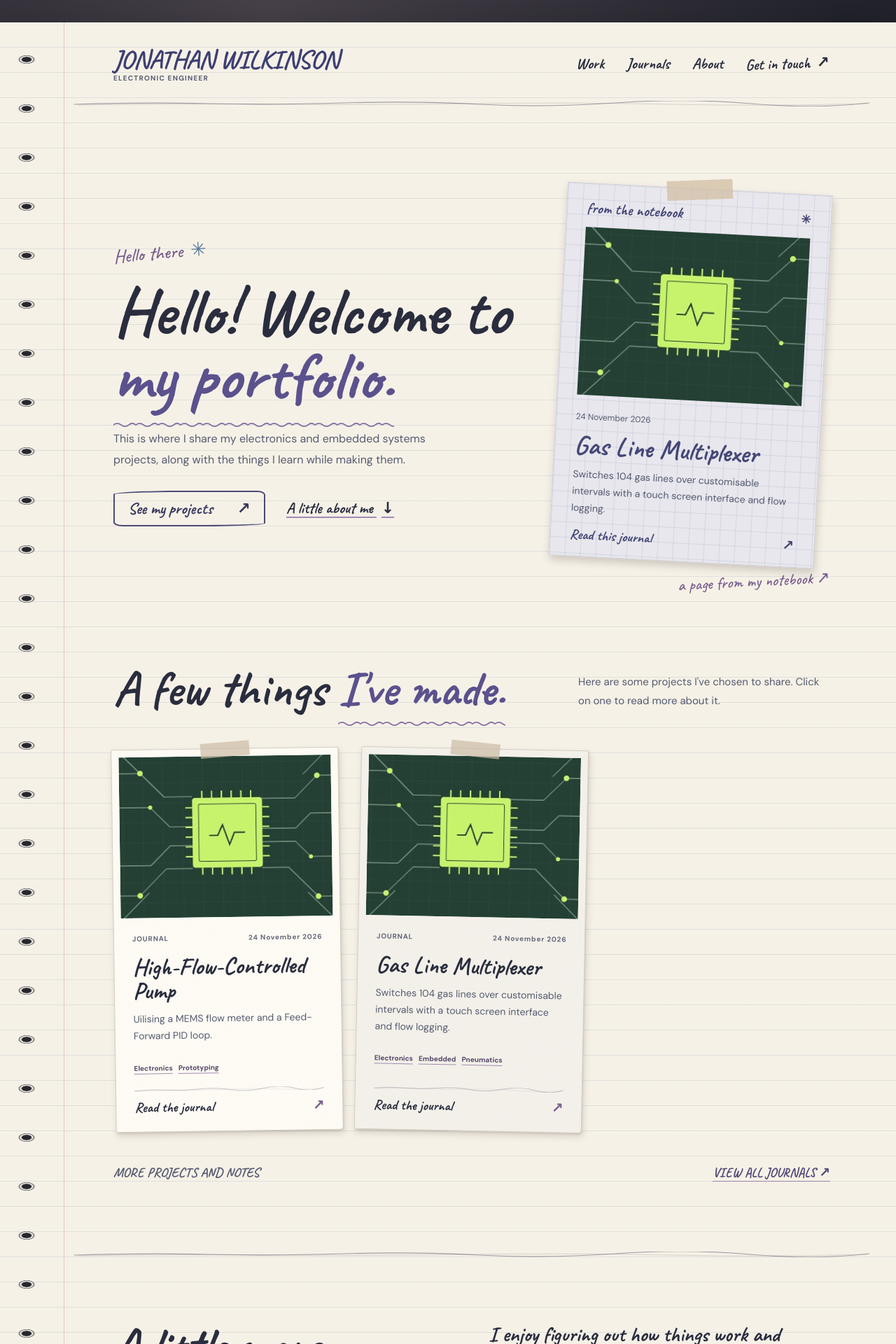
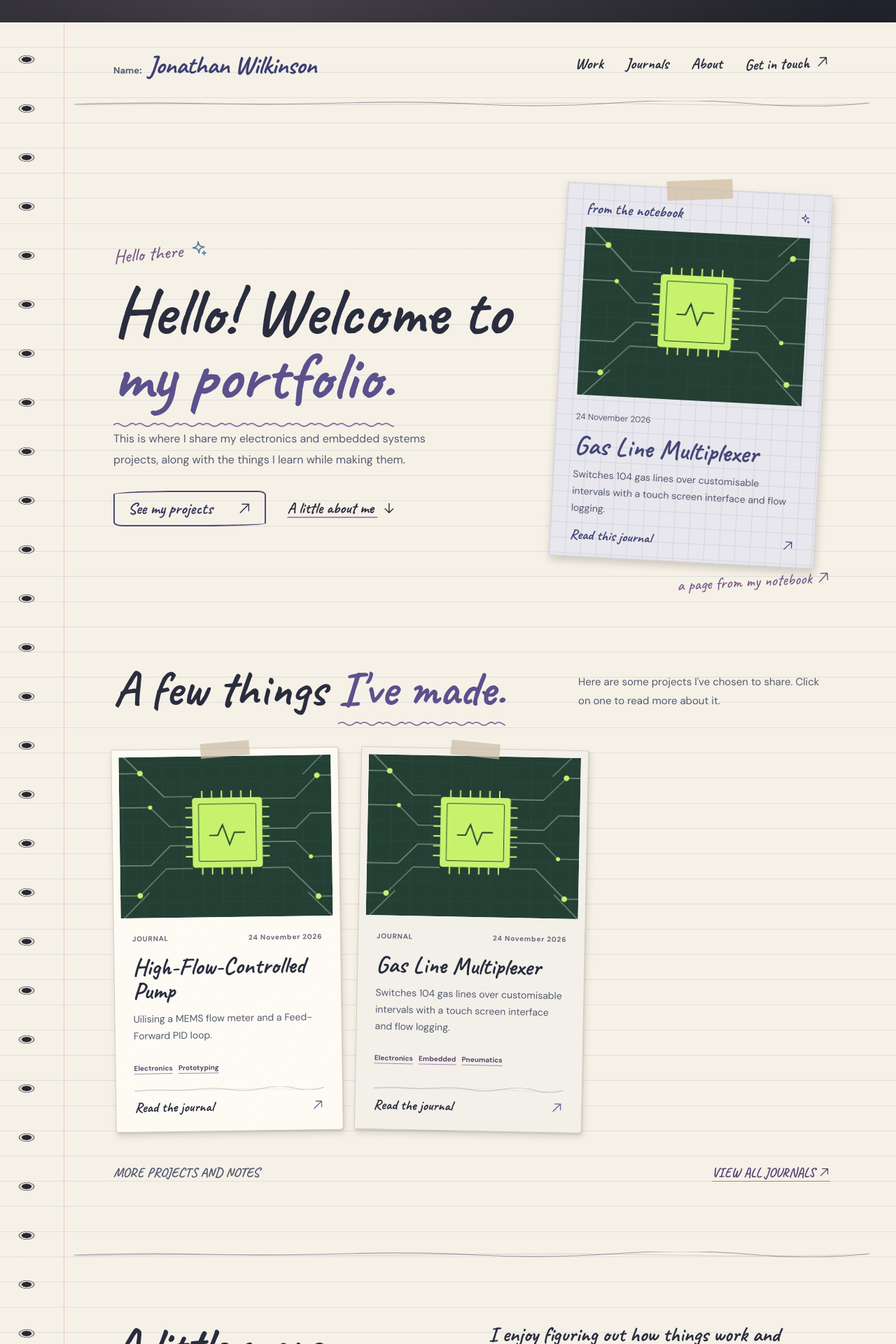
Before and after one commit to joewilkyway/jonathanwilkinson, a Jekyll site: the page built from index.html, in a window 1280 px wide. Shown: the top 1920 px of the page at 70% size. Built offline with Jekyll 4.4.1, drawn with Linux system fonts in a browser that asks for light colours; some of the changed text lies outside the part shown.

Commit message:
Use notebook name label and consistent icons
Co-authored-by: copilot-swe-agent[bot] <198982749+Copilot@users.noreply.github.com>

```diff
--- /dev/null
+++ b/_includes/icon.html
@@ -0,0 +1,9 @@
+<svg class="icon icon-{{ include.name }}" viewBox="0 0 24 24" fill="none" stroke="currentColor" stroke-width="1.7" stroke-linecap="round" stroke-linejoin="round" aria-hidden="true" focusable="false">
+  {% case include.name %}
+  {% when 'arrow-up-right' %}<path d="M5 19 19 5M8 5h11v11"/>
+  {% when 'arrow-down' %}<path d="M12 4v16M5 13l7 7 7-7"/>
+  {% when 'arrow-up' %}<path d="M12 20V4M5 11l7-7 7 7"/>
+  {% when 'arrow-left' %}<path d="M20 12H4M11 5l-7 7 7 7"/>
+  {% when 'sparkle' %}<path d="M12 2c.7 5.8 2.2 7.3 8 8-5.8.7-7.3 2.2-8 8-.7-5.8-2.2-7.3-8-8 5.8-.7 7.3-2.2 8-8ZM19 16v5m-2.5-2.5h5"/>
+  {% endcase %}
+</svg>
--- a/_includes/post-card.html
+++ b/_includes/post-card.html
@@ -17,7 +17,7 @@
         {% if include.post.tags.size > 0 %}
         <div class="tags">{% for tag in include.post.tags %}<span>{{ tag | escape }}</span>{% endfor %}</div>
         {% endif %}
-        <span class="card-read">Read the journal <span aria-hidden="true">↗</span></span>
+        <span class="card-read">Read the journal {% include icon.html name="arrow-up-right" %}</span>
       </div>
     </a>
   </article>
--- a/_layouts/post.html
+++ b/_layouts/post.html
@@ -9,7 +9,7 @@
 </head>
 <body>
   <main class="container post section">
-    <a class="post-back" href="{{ '/journals/' | relative_url }}">← Back to journals</a>
+    <a class="post-back" href="{{ '/journals/' | relative_url }}">{% include icon.html name="arrow-left" %} Back to journals</a>
     <article>
       <time class="post-date" datetime="{{ page.date | date: '%Y-%m-%d' }}">{{ page.date | date: "%d %B %Y" }}</time>
       <h1 class="post-title">{{ page.title | escape }}</h1>
--- a/index.html
+++ b/index.html
@@ -14,14 +14,14 @@
   <header class="site-header">
     <nav class="container site-nav" aria-label="Main navigation">
       <a class="brand" href="#top" aria-label="Jonathan Wilkinson, home">
-        <span class="brand-name">JONATHAN WILKINSON</span>
-        <small class="brand-role">ELECTRONIC ENGINEER</small>
+        <span class="brand-label">Name:</span>
+        <span class="brand-name">Jonathan Wilkinson</span>
       </a>
       <div class="nav-links">
         <a href="#work">Work</a>
         <a href="{{ '/journals/' | relative_url }}">Journals</a>
         <a href="#about">About</a>
-        <a href="#contact" class="nav-contact">Get in touch <span aria-hidden="true">↗</span></a>
+        <a href="#contact" class="nav-contact">Get in touch {% include icon.html name="arrow-up-right" %}</a>
       </div>
     </nav>
   </header>
@@ -31,12 +31,12 @@
       <div class="container">
         <div class="row align-items-center g-5 hero-row">
           <div class="col-lg-7">
-            <p class="hero-note">Hello there <span aria-hidden="true">✳</span></p>
+            <p class="hero-note">Hello there {% include icon.html name="sparkle" %}</p>
             <h1>Hello! Welcome to <span>my portfolio.</span></h1>
             <p class="hero-copy">This is where I share my electronics and embedded systems projects, along with the things I learn while making them.</p>
             <div class="hero-actions">
-              <a class="button button-dark" href="#work">See my projects <span aria-hidden="true">↗</span></a>
-              <a class="text-link" href="#about">A little about me <span aria-hidden="true">↓</span></a>
+              <a class="button button-dark" href="#work">See my projects {% include icon.html name="arrow-up-right" %}</a>
+              <a class="text-link" href="#about">A little about me {% include icon.html name="arrow-down" %}</a>
             </div>
           </div>
           <div class="col-lg-5">
@@ -44,24 +44,24 @@
               {% for post in site.posts %}
               <article class="sketch-paper journal-spotlight" data-journal-spotlight{% unless forloop.first %} hidden{% endunless %}>
                 <a class="spotlight-link" href="{{ post.url | relative_url }}">
-                  <p class="sketch-heading"><span>from the notebook</span><span aria-hidden="true">✳</span></p>
+                  <p class="sketch-heading"><span>from the notebook</span>{% include icon.html name="sparkle" %}</p>
                   {% if post.image %}
                   <img class="spotlight-image" src="{{ post.image | relative_url | escape }}" alt="" width="600" height="450"{% unless forloop.first %} loading="lazy"{% endunless %}>
                   {% endif %}
                   <time class="post-date" datetime="{{ post.date | date: '%Y-%m-%d' }}">{{ post.date | date: "%d %B %Y" }}</time>
                   <h2 class="spotlight-title">{{ post.title | escape }}</h2>
                   <p class="spotlight-summary">{{ post.description | default: post.excerpt | strip_html | strip_newlines | truncate: 150 | escape }}</p>
-                  <span class="sketch-bottom"><span>Read this journal</span><span aria-hidden="true">↗</span></span>
+                  <span class="sketch-bottom"><span>Read this journal</span>{% include icon.html name="arrow-up-right" %}</span>
                 </a>
               </article>
               {% else %}
               <div class="sketch-paper">
                 <p class="sketch-heading">from the notebook</p>
                 <p>My first journal is coming soon.</p>
-                <a class="text-link" href="{{ '/journals/' | relative_url }}">Browse journals <span aria-hidden="true">↗</span></a>
+                <a class="text-link" href="{{ '/journals/' | relative_url }}">Browse journals {% include icon.html name="arrow-up-right" %}</a>
               </div>
               {% endfor %}
-              <span class="sketch-annotation" aria-hidden="true">a page from my notebook ↗</span>
+              <span class="sketch-annotation" aria-hidden="true">a page from my notebook {% include icon.html name="arrow-up-right" %}</span>
             </div>
           </div>
         </div>
@@ -86,14 +86,14 @@
         {% else %}
         <p class="journal-empty">Selected work coming soon.</p>
         {% endif %}
-        <div id="journal" class="work-footnote"><span>MORE PROJECTS AND NOTES</span><a href="{{ '/journals/' | relative_url }}">VIEW ALL JOURNALS ↗</a></div>
+        <div id="journal" class="work-footnote"><span>MORE PROJECTS AND NOTES</span><a href="{{ '/journals/' | relative_url }}">VIEW ALL JOURNALS {% include icon.html name="arrow-up-right" %}</a></div>
       </div>
     </section>
 
     <section id="about" class="section about-section">
       <div class="container">
         <div class="row g-5">
-          <div class="col-lg-5"><h2>A little more <em>about me.</em></h2><p class="margin-note" aria-hidden="true">a bit about the person<br>behind the projects ↗</p></div>
+          <div class="col-lg-5"><h2>A little more <em>about me.</em></h2><p class="margin-note" aria-hidden="true">a bit about the person<br>behind the projects {% include icon.html name="arrow-up-right" %}</p></div>
           <div class="col-lg-6 offset-lg-1">
             <p class="about-lead">I enjoy figuring out how things work and making things of my own.</p>
             <figure class="portrait">
@@ -111,12 +111,12 @@
       <div class="container">
         <div class="row align-items-end g-4">
           <div class="col-lg-8"><h2>Where to <em>contact</em> me.</h2><p>Have a question? Email me at <a href="mailto:jonathandw0629@gmail.com">jonathandw0629@gmail.com</a>.</p></div>
-          <div class="col-lg-4 contact-action"><a class="button button-light" href="https://www.linkedin.com/in/jonathan-w-8b30a3161/">Find me on Linkedin <span aria-hidden="true">↗</span></a></div>
+          <div class="col-lg-4 contact-action"><a class="button button-light" href="https://www.linkedin.com/in/jonathan-w-8b30a3161/">Find me on Linkedin {% include icon.html name="arrow-up-right" %}</a></div>
         </div>
       </div>
     </section>
   </main>
-  <footer class="site-footer"><div class="container footer-inner"><span>© JONATHAN WILKINSON <span class="footer-dot">●</span> ELECTRONIC ENGINEERING</span><a href="#top">BACK TO TOP ↑</a></div></footer>
+  <footer class="site-footer"><div class="container footer-inner"><span>© JONATHAN WILKINSON <span class="footer-dot" aria-hidden="true"></span> ELECTRONIC ENGINEERING</span><a href="#top">BACK TO TOP {% include icon.html name="arrow-up" %}</a></div></footer>
   <script src="{{ '/spotlight.js' | relative_url }}" defer></script>
 </body>
 </html>
--- a/style.css
+++ b/style.css
@@ -37,6 +37,7 @@ body::before {
 }
 a { color: inherit; text-decoration: none; }
 a:focus-visible { outline: 3px solid #6255a1; outline-offset: 4px; }
+.icon { display: inline-block; flex: none; width: .9em; height: .9em; vertical-align: -.1em; }
 .container { max-width: 1100px; padding-left: 38px; padding-right: 38px; }
 
 .site-header { position: relative; }
@@ -44,14 +45,14 @@ a:focus-visible { outline: 3px solid #6255a1; outline-offset: 4px; }
 .site-header::after { bottom: 0; }
 .about-section::before, .contact-section::before, .site-footer::before { top: 0; }
 .site-nav { min-height: 120px; display: flex; justify-content: space-between; align-items: center; gap: 24px; }
-.brand { display: inline-flex; flex-direction: column; align-items: flex-start; gap: 2px; }
+.brand { display: inline-flex; align-items: baseline; gap: 9px; }
+.brand-label { font-size: 13px; font-weight: 700; color: var(--muted); }
 .brand-name { font: 700 clamp(27px, 3vw, 37px)/1 var(--hand); color: #3d3f72; letter-spacing: -.02em; }
-.brand-role { font-size: 10px; font-weight: 700; line-height: 1.4; letter-spacing: .12em; color: var(--muted); }
 .nav-links { display: flex; align-items: center; gap: 30px; font: 700 22px/1 var(--hand); }
 .nav-links a { border-bottom: 2px solid transparent; padding: 8px 1px; }
 .nav-links a:hover, .nav-links a[aria-current="page"] { color: #554d88; border-bottom-color: #9c84bd; }
 .nav-contact { transform: rotate(-2deg); }
-.nav-contact span { margin-left: 4px; }
+.nav-contact .icon { margin-left: 4px; }
 
 h1, h2, h3 { font-family: var(--hand); font-weight: 700; }
 h1 { font-size: clamp(62px, 7.5vw, 100px); line-height: .96; margin: 0 0 28px; }
@@ -69,7 +70,7 @@ h1 span, h2 em {
 .hero { position: relative; overflow: hidden; padding: 92px 0 0; }
 .hero-note, .margin-note, .sketch-annotation { font-family: var(--hand); color: #765a8b; }
 .hero-note { display: inline-block; font-size: 27px; transform: rotate(-5deg); margin: 0 0 18px; }
-.hero-note span { color: #547a9b; margin-left: 5px; }
+.hero-note .icon { color: #547a9b; margin-left: 5px; }
 .hero h1 { max-width: 680px; }
 .hero-copy { max-width: 490px; color: var(--muted); font-size: 16px; line-height: 1.9; margin-bottom: 28px; }
 .hero-actions { display: flex; align-items: center; gap: 30px; flex-wrap: wrap; }
@@ -77,12 +78,12 @@ h1 span, h2 em {
 .button:hover { color: #292a4d; background: rgba(165,153,196,.2); transform: rotate(-2deg); }
 .text-link { font: 700 22px/1 var(--hand); text-decoration: underline; text-decoration-color: #a28ab9; text-underline-offset: 5px; }
 .text-link:hover, .post-back:hover { color: #745a93; }
-.text-link span { margin-left: 7px; }
+.text-link .icon { margin-left: 7px; }
 .sketch-wrap { position: relative; padding: 25px 10px 46px; }
 .sketch-paper { position: relative; padding: 24px 28px 20px; color: #454777; background-color: #e8e7ed; background-image: linear-gradient(rgba(99,114,170,.15) 1px, transparent 1px), linear-gradient(90deg, rgba(99,114,170,.15) 1px, transparent 1px); background-size: 22px 22px; border: 1px solid #d5d3d8; transform: rotate(3deg); box-shadow: 2px 6px 12px rgba(61,52,48,.22); }
 .sketch-paper::before { content: ""; position: absolute; width: 94px; height: 28px; top: -13px; left: 50%; transform: translateX(-50%) rotate(-5deg); background: rgba(210,191,164,.75); }
 .sketch-heading, .sketch-bottom { display: flex; justify-content: space-between; align-items: center; gap: 16px; font: 700 22px/1 var(--hand); }
-.sketch-heading span:last-child { font-family: sans-serif; font-size: 17px; }
+.sketch-heading .icon { font-size: 17px; }
 .journal-spotlight[hidden] { display: none; }
 .spotlight-link { display: block; }
 .spotlight-link:hover .spotlight-title { color: #765a8b; }
@@ -124,7 +125,7 @@ h1 span, h2 em {
 .tags { display: flex; flex-wrap: wrap; gap: 8px; margin: 10px 0 20px; }
 .tags span { border-bottom: 1px solid #a48bb1; color: #554567; font-size: 10px; font-weight: 700; }
 .card-read { display: block; background: url("images/drawn-line.svg") top / 100% 6px no-repeat; padding-top: 18px; margin-top: auto; font: 700 20px/1 var(--hand); }
-.card-read span { float: right; color: #765a8b; }
+.card-read .icon { float: right; color: #765a8b; }
 .work-footnote { display: flex; justify-content: space-between; gap: 20px; margin-top: 48px; color: var(--muted); font: 700 19px/1.2 var(--hand); }
 .work-footnote a { color: #514776; border-bottom: 1px solid #9a80ae; }
 .work-footnote a:hover { color: #765a8b; }
@@ -147,7 +148,7 @@ h1 span, h2 em {
 .contact-action { text-align: right; }
 .site-footer { position: relative; color: #555b70; }
 .footer-inner { min-height: 72px; display: flex; align-items: center; justify-content: space-between; gap: 20px; font-size: 10px; font-weight: 700; letter-spacing: .1em; }
-.footer-dot { color: #765a8b; margin: 0 7px; font-size: 6px; }
+.footer-dot { display: inline-block; width: 5px; height: 5px; margin: 0 7px; vertical-align: middle; border-radius: 50%; background: #765a8b; }
 
 .post { max-width: 800px; }
 .post-back { display: inline-block; font: 700 23px/1 var(--hand); margin-bottom: 35px; }
@@ -179,7 +180,7 @@ h1 span, h2 em {
 }
 @media (max-width: 767.98px) {
   .site-nav { min-height: 78px; flex-wrap: wrap; padding-top: 18px; padding-bottom: 18px; gap: 18px; }
-  .nav-links { width: 100%; justify-content: space-between; gap: 12px; }
+  .nav-links { width: 100%; flex-wrap: wrap; justify-content: space-between; gap: 0 12px; }
   .section-intro { margin-left: 0; }
 }
 @media (max-width: 575.98px) {
```
Also changed, not shown: journals.html (+4 -4 lines), README.md.
